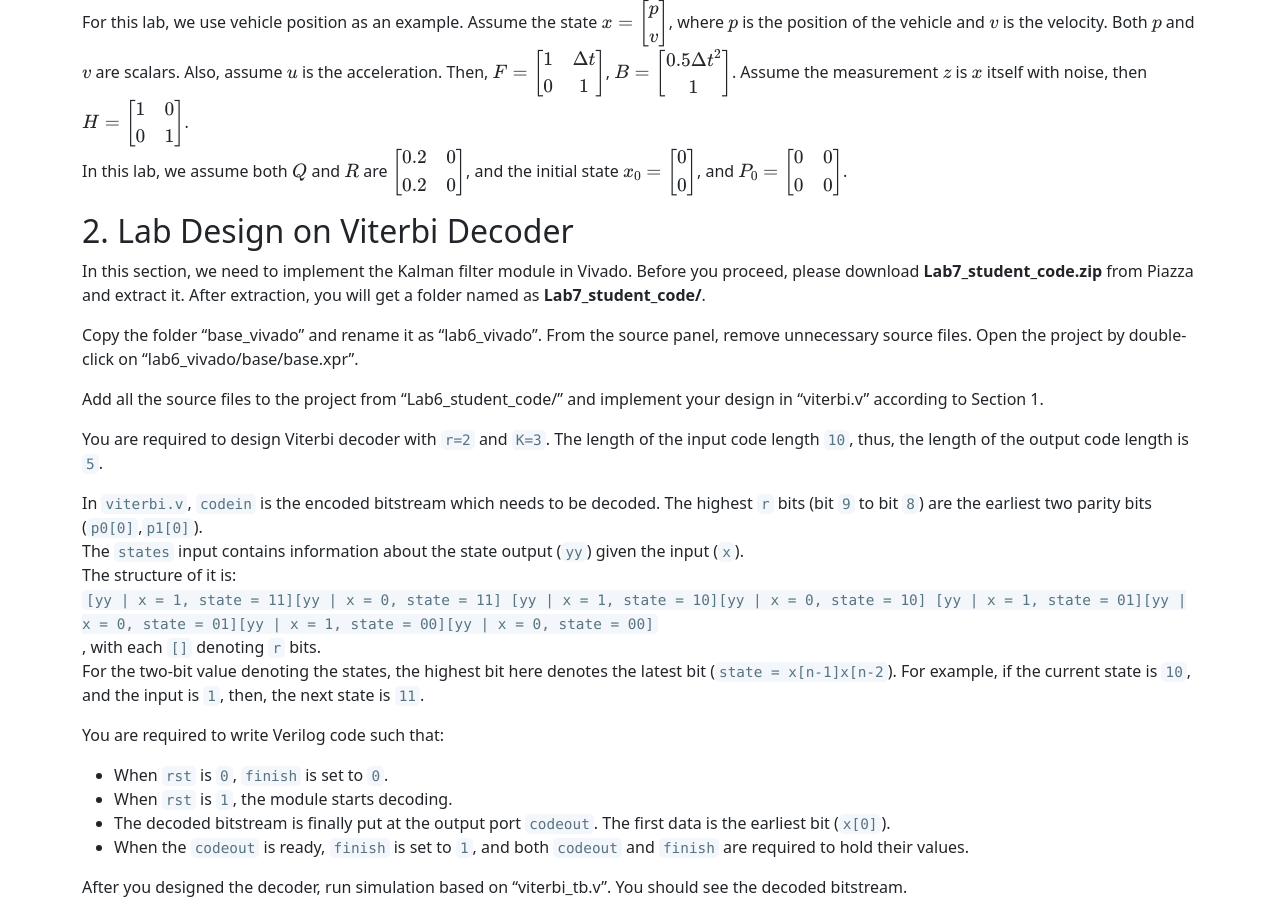
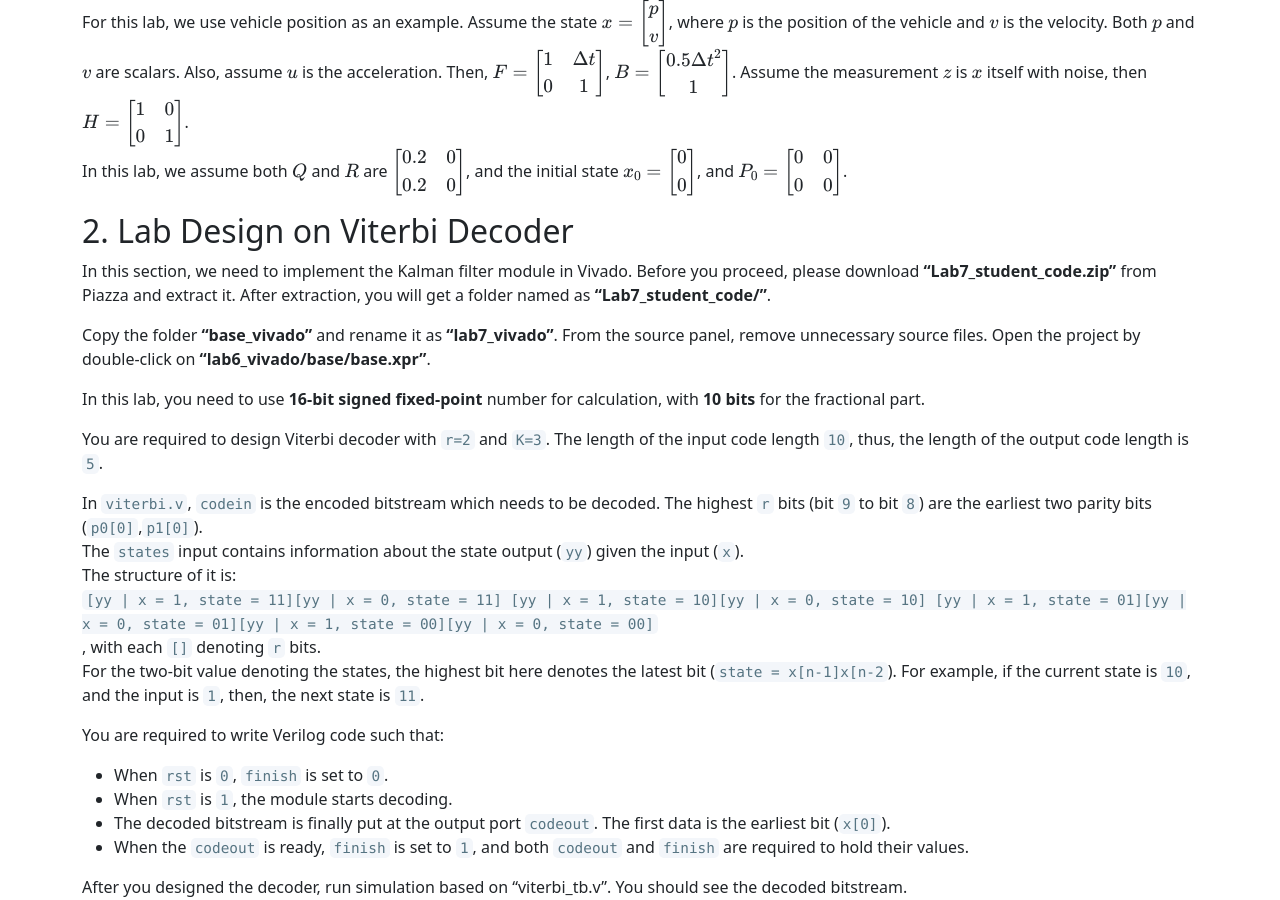
Before and after one commit to hailiangh/hailiangh.github.io, a Jekyll site: the page built from TA/ECEN689_Spring2022/lab7_manual.md, in a window 1280 px wide and 900 px high, scrolled down 811 px. Built offline with Jekyll 4.4.1, drawn with Linux system fonts in a browser that asks for light colours.

Commit message:
Update lab7_manual.md

```diff
--- a/TA/ECEN689_Spring2022/lab7_manual.md
+++ b/TA/ECEN689_Spring2022/lab7_manual.md
@@ -28,11 +28,11 @@ For this lab, we use vehicle position as an example. Assume the state $$x=\begin
 In this lab, we assume both $$Q$$ and $$R$$ are $$\begin{bmatrix} 0.2 & 0 \\ 0.2 & 0\end{bmatrix} $$, and the initial state $$x_0 = \begin{bmatrix} 0 \\ 0\end{bmatrix} $$, and $$P_0=\begin{bmatrix} 0 & 0 \\ 0 & 0\end{bmatrix} $$.
 
 ## 2. Lab Design on Viterbi Decoder
-In this section, we need to implement the Kalman filter module in Vivado. Before you proceed, please download **Lab7_student_code.zip** from Piazza and extract it. After extraction, you will get a folder named as **Lab7_student_code/**.
+In this section, we need to implement the Kalman filter module in Vivado. Before you proceed, please download **"Lab7_student_code.zip"** from Piazza and extract it. After extraction, you will get a folder named as **"Lab7_student_code/"**.
 
-Copy the folder “base_vivado” and rename it as “lab6_vivado”. From the source panel, remove unnecessary source files. Open the project by double-click on “lab6_vivado/base/base.xpr”.
+Copy the folder **"base_vivado"** and rename it as **"lab7_vivado"**. From the source panel, remove unnecessary source files. Open the project by double-click on **"lab6_vivado/base/base.xpr"**.
 
-Add all the source files to the project from “Lab6_student_code/” and implement your design in "viterbi.v" according to Section 1.
+In this lab, you need to use **16-bit signed fixed-point** number for calculation, with **10 bits** for the fractional part.
 
 You are required to design Viterbi decoder with `r=2` and `K=3`. The length of the input code length `10`, thus, the length of the output code length is `5`.
 
```
